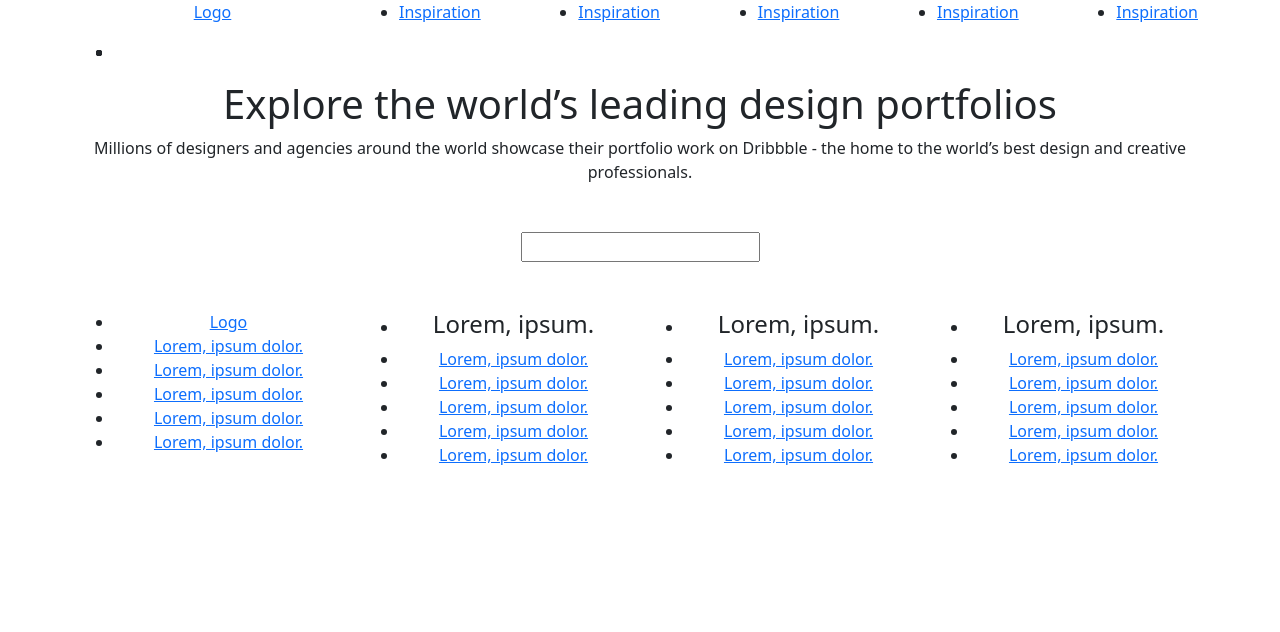
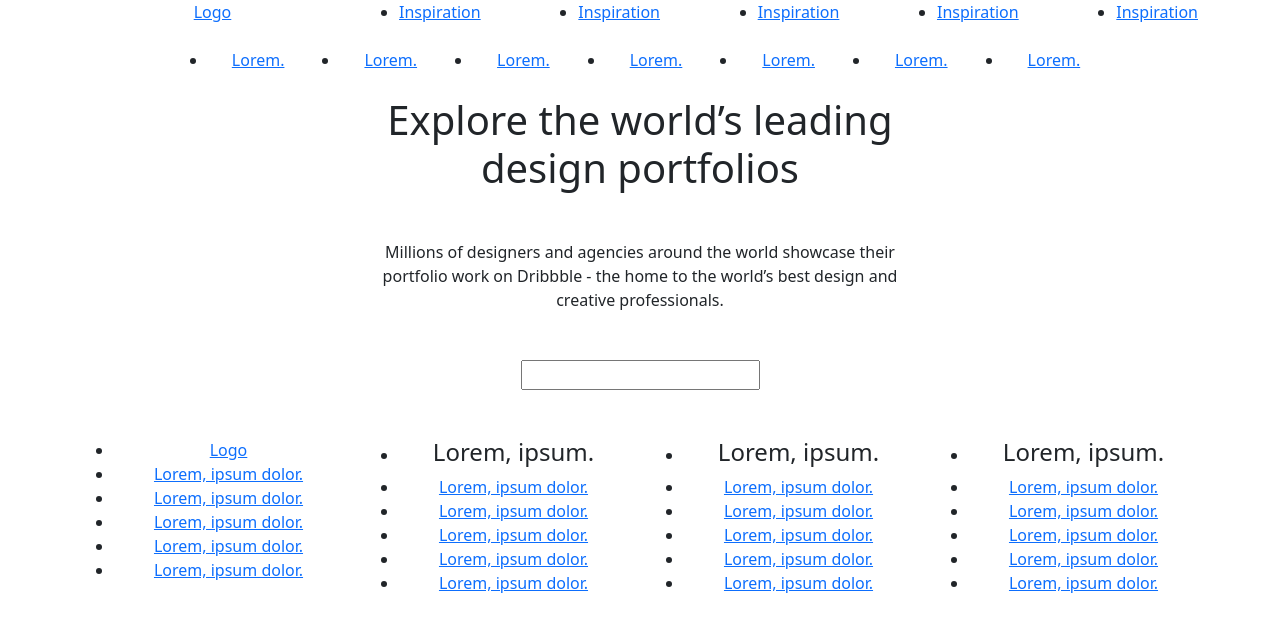
Before and after one commit to SDGM21/Minified-Market, a React (Vite) app: page /home in a window 1280 px wide. Shown: the top 632 px of the page. Built offline with nearby package versions, Linux system fonts and the light colour scheme.

Commit message:
adding navbar banner items

```diff
--- a/src/components/home/Banner.tsx
+++ b/src/components/home/Banner.tsx
@@ -5,19 +5,22 @@ export const HeaderBanner = () => {
 	return (<>
 		<section id="header-banner">
 			<Container>
-				<Row className="d-flex justify-center text-center">
+				<Row className="d-flex justify-content-center text-center">
 					<Col xs={12}>
 						<nav>
-							<ul className="d-flex">
-								<li><Link to=""></Link></li>
-								<li><Link to=""></Link></li>
-								<li><Link to=""></Link></li>
-								<li><Link to=""></Link></li>
+							<ul className="d-flex justify-content-center">
+								<li className="mx-3 px-4 py-2"><Link to="">Lorem.</Link></li>
+								<li className="mx-3 px-4 py-2"><Link to="">Lorem.</Link></li>
+								<li className="mx-3 px-4 py-2"><Link to="">Lorem.</Link></li>
+								<li className="mx-3 px-4 py-2"><Link to="">Lorem.</Link></li>
+								<li className="mx-3 px-4 py-2"><Link to="">Lorem.</Link></li>
+								<li className="mx-3 px-4 py-2"><Link to="">Lorem.</Link></li>
+								<li className="mx-3 px-4 py-2"><Link to="">Lorem.</Link></li>
 							</ul>
 						</nav>
 					</Col>
-					<Col xs={12}>
-						<h1>Explore the world’s leading design portfolios</h1>
+					<Col xs={6}>
+						<h1 className="mb-5">Explore the world’s leading design portfolios</h1>
 						<span>Millions of designers and agencies around the world showcase their portfolio work on Dribbble - the home to the world’s best design and creative professionals.</span>
 					</Col>
 					<Col xs={12} className="my-5">
```
